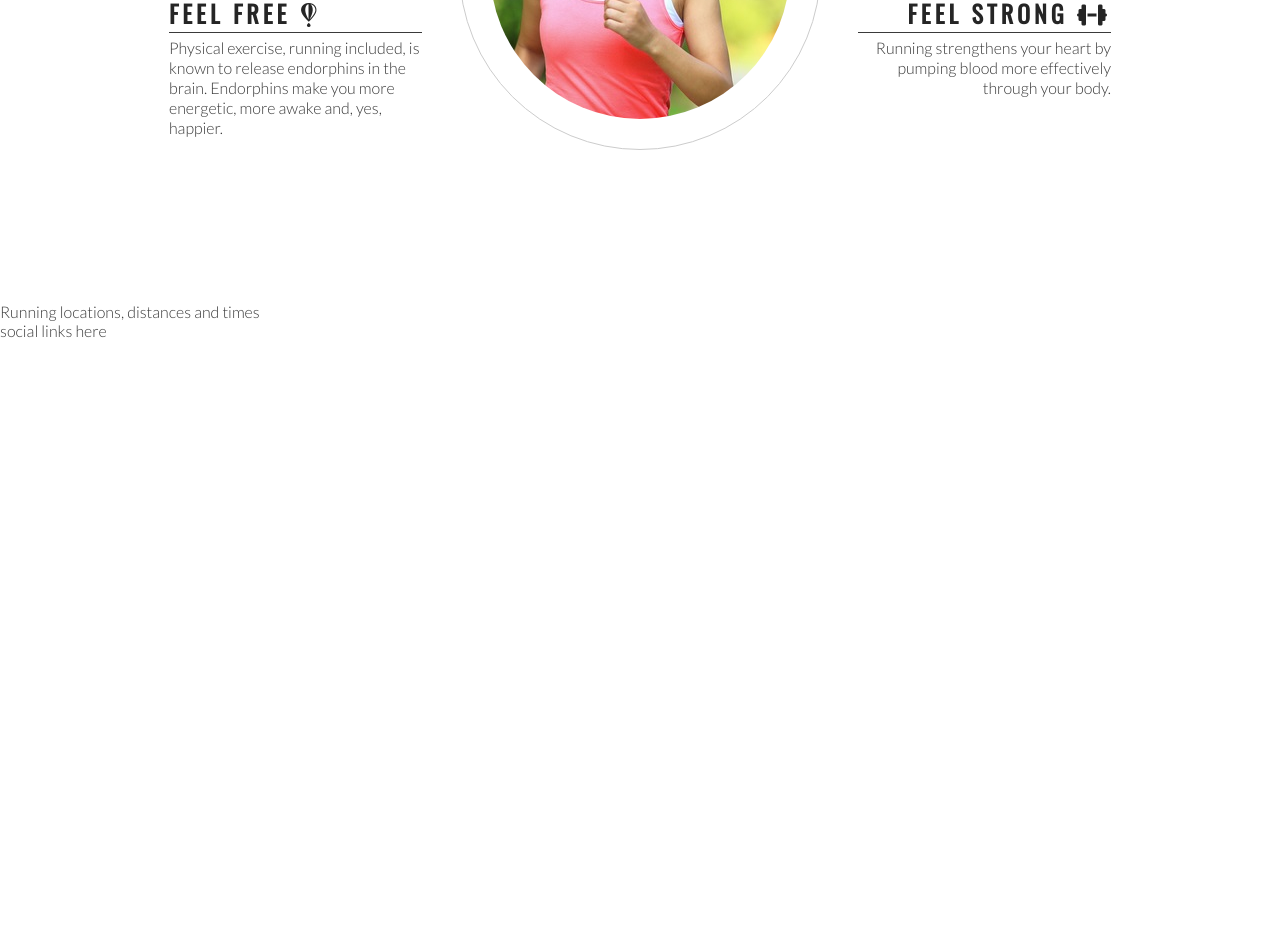
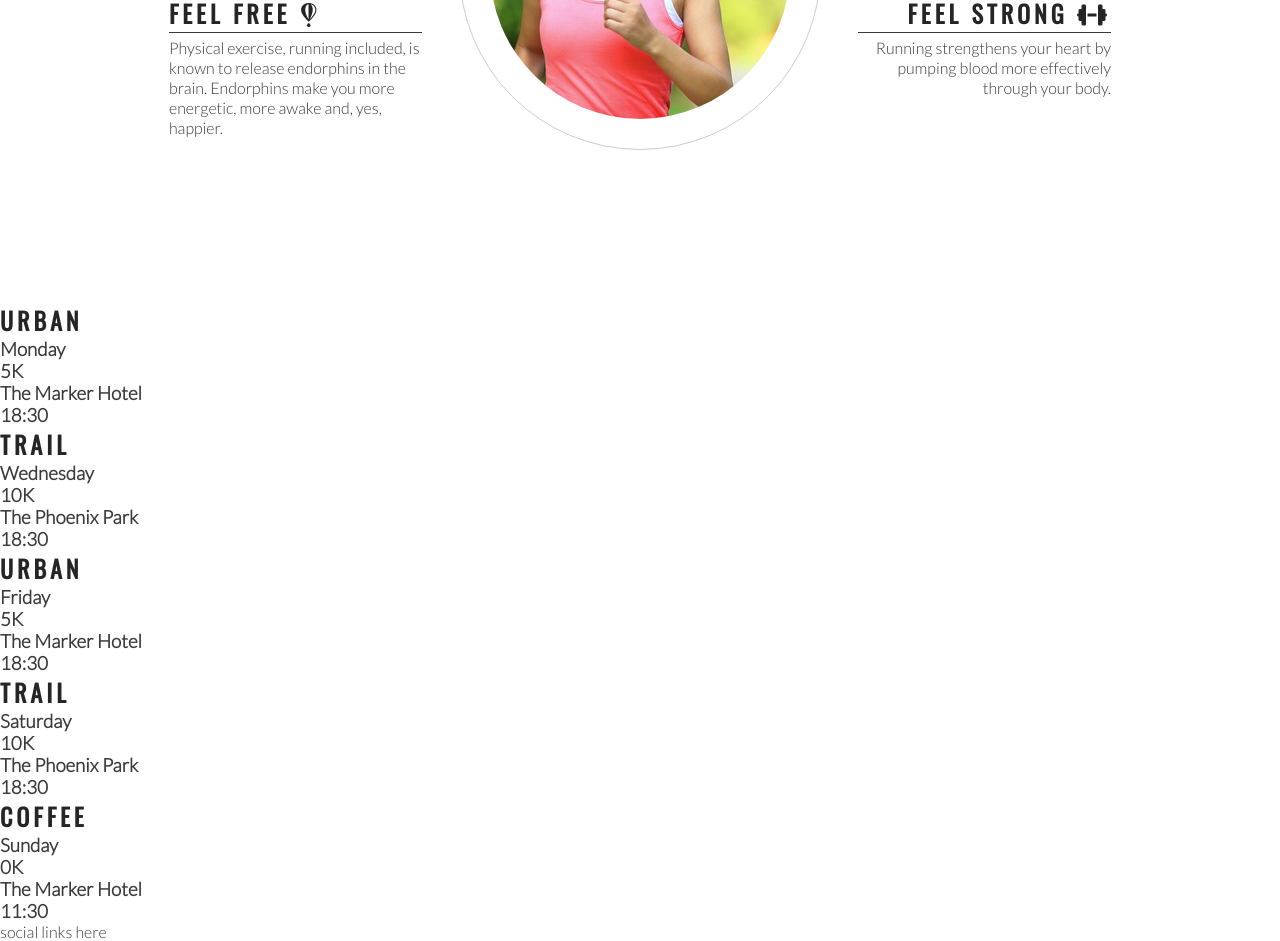
Before and after one commit to thenriq/love-running, a plain HTML site: page index.html in a window 1280 px wide. Shown: the part 993-1934 px from the top of the page. Before the commit the page ends 1333 px from the top, so only its background shows below. Drawn offline with nearby package versions, Linux system fonts and the light colour scheme.

Commit message:
Add meetup times main structure

```diff
--- a/index.html
+++ b/index.html
@@ -77,7 +77,41 @@
         </div>
     </section>
     <section>
-        Running locations, distances and times
+        <div>
+            <h2>Urban</h2>
+            <h3>Monday</h3>
+            <h3>5K</h3>
+            <h3>The Marker Hotel</h3>
+            <h3>18:30</h3>
+        </div>
+        <div>
+            <h2>Trail</h2>
+            <h3>Wednesday</h3>
+            <h3>10K</h3>
+            <h3>The Phoenix Park</h3>
+            <h3>18:30</h3>
+        </div>
+        <div>
+            <h2>Urban</h2>
+            <h3>Friday</h3>
+            <h3>5K</h3>
+            <h3>The Marker Hotel</h3>
+            <h3>18:30</h3>
+        </div>
+        <div>
+            <h2>Trail</h2>
+            <h3>Saturday</h3>
+            <h3>10K</h3>
+            <h3>The Phoenix Park</h3>
+            <h3>18:30</h3>
+        </div>
+        <div>
+            <h2>Coffee</h2>
+            <h3>Sunday</h3>
+            <h3>0K</h3>
+            <h3>The Marker Hotel</h3>
+            <h3>11:30</h3>
+        </div>
     </section>
     <footer>
         social links here
```
